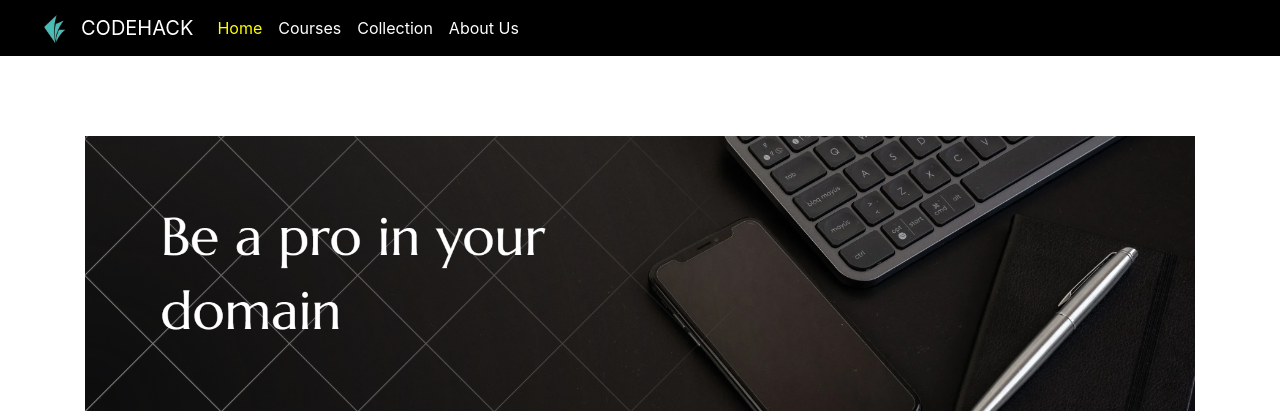
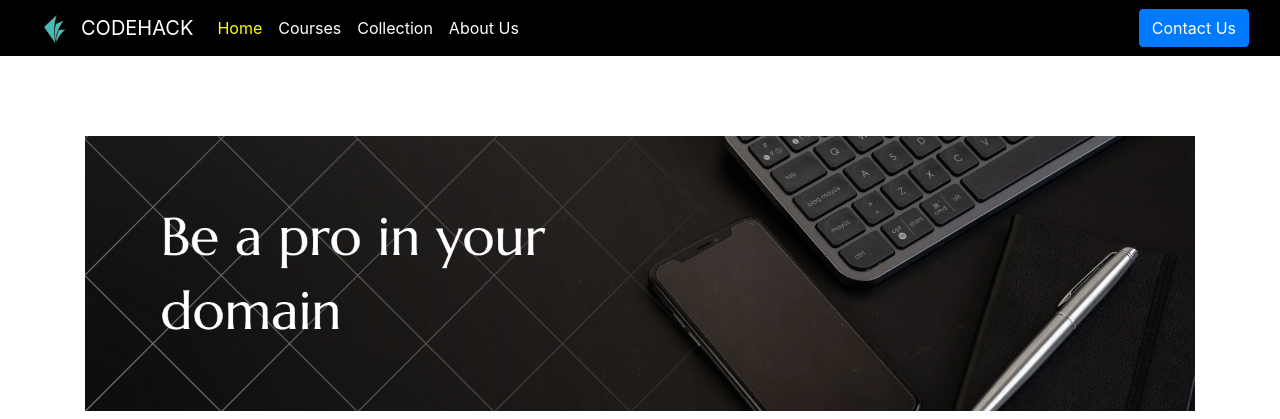
Before and after one commit to Kishor-J-K/web_project, a Flask app: page / in a window 1280 px wide. Shown: the top 419 px of the page. Run offline with Flask 3, Linux system fonts and the light colour scheme; some libraries are stand-ins or nearby versions.

Commit message:
added contact us button

```diff
--- a/templates/nav.html
+++ b/templates/nav.html
@@ -20,6 +20,13 @@
           <a class="nav-link" href="#">About Us</a>
         </li>
       </ul>
+      <div class="ms-auto">
+        <ul class="navbar-nav">
+          <li class="nav-item">
+            <a class="btn btn-primary text-white" href="#" role="button">Contact Us</a>
+          </li>
+        </ul>
+      </div>
     </div>
   </div>
 </nav>
```
